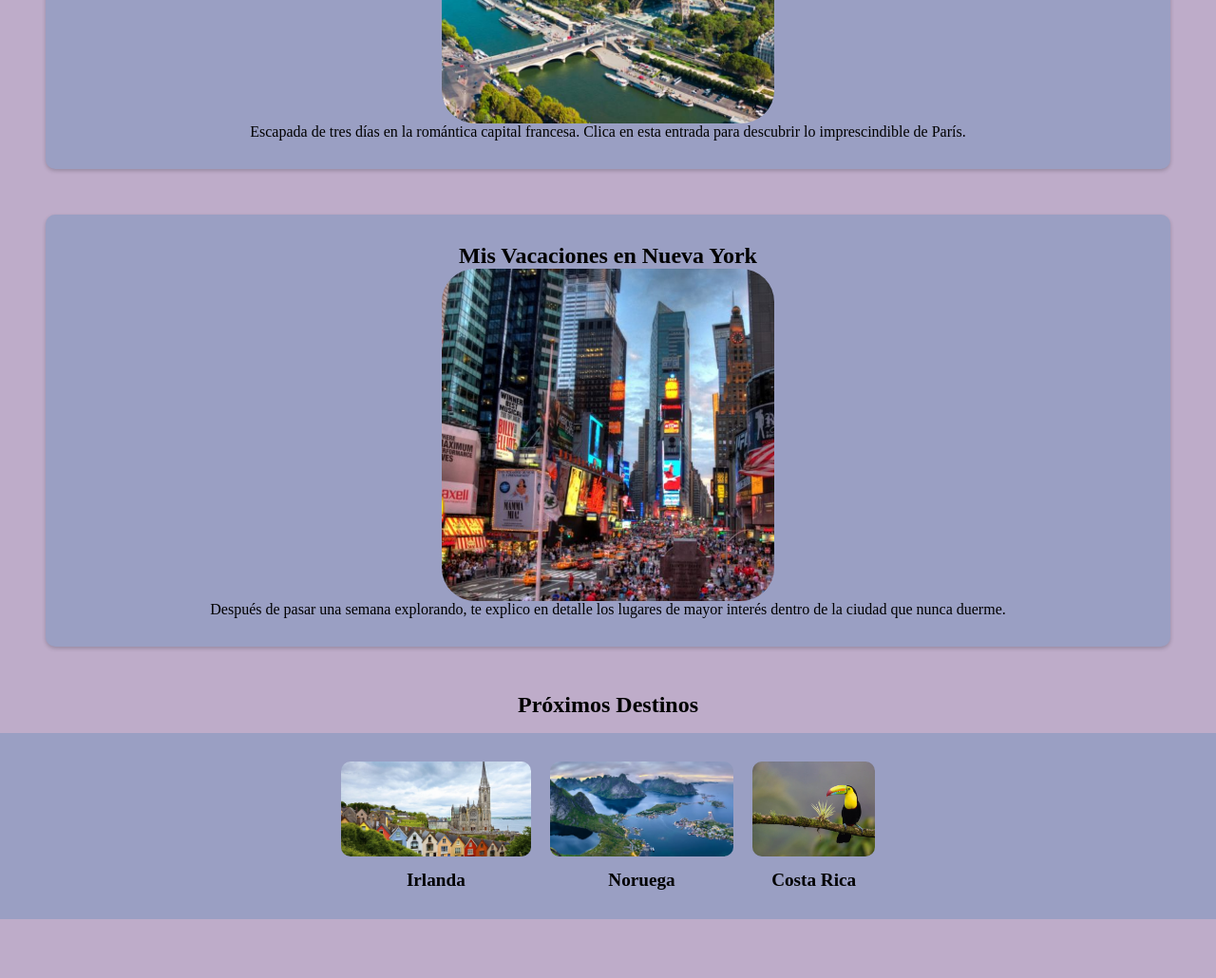
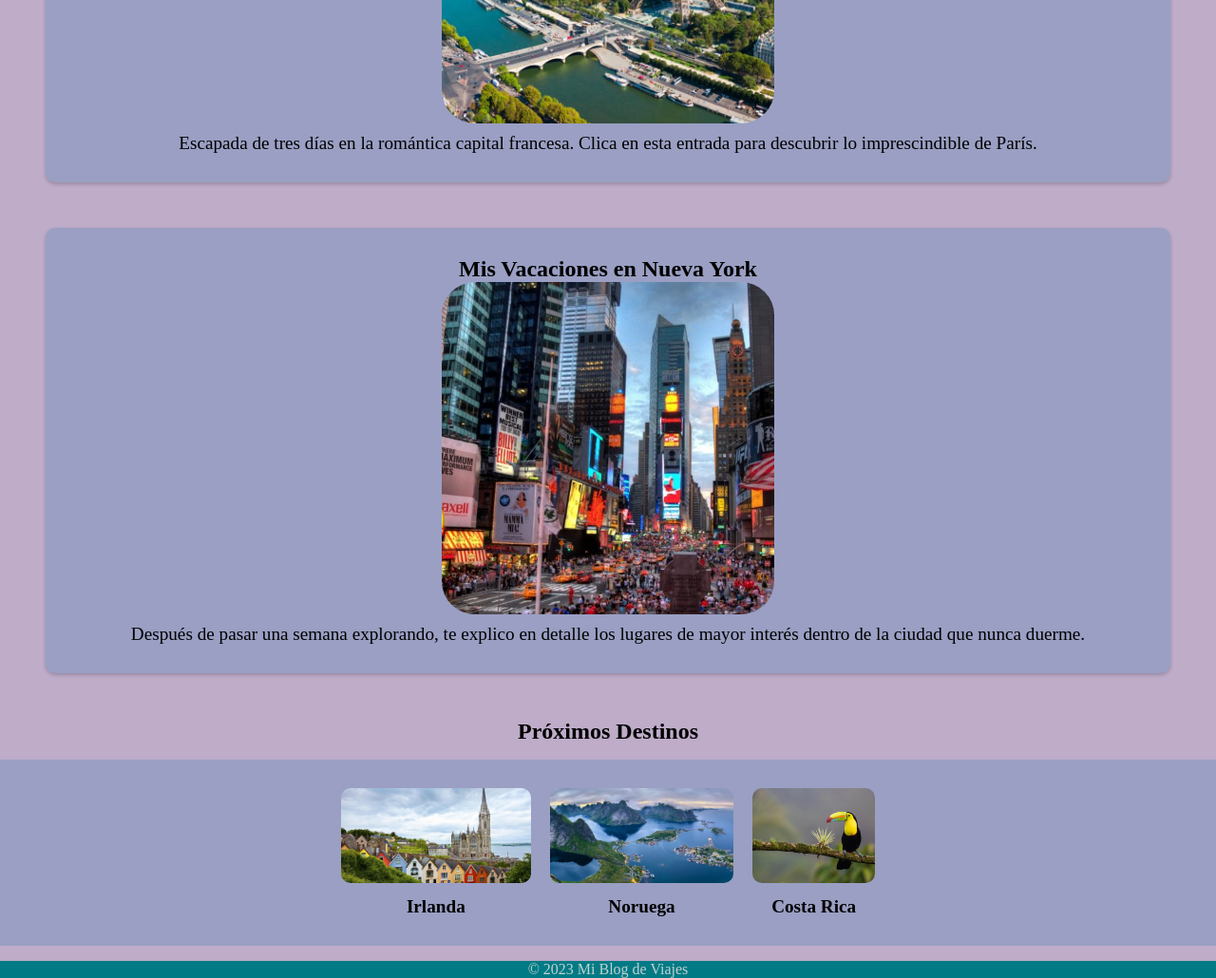
Before and after one commit to LauraGutierrezSa/202309-w2ch2-laura-gutierrez, a plain HTML site: page index.html in a window 1280 px wide. Shown: the part 500-1530 px from the top of the page at 95% size. Before the commit the page ends 1484 px from the top, so only its background shows below. Drawn offline with Linux system fonts and the light colour scheme.

Commit message:
Add footer and polish style

```diff
--- a/index.html
+++ b/index.html
@@ -26,14 +26,16 @@
     <section class="entries">
       <h2>Mis vacaciones en París</h2>
       <img src="images/paris.jpg" alt="vista aérea de la ciudad de París, con la torre Eiffel y el río Sena.">
-      <p>Escapada de tres días en la romántica capital francesa. Clica en esta entrada para descubrir lo
+      <p class="entry-description">Escapada de tres días en la romántica capital francesa. Clica en esta entrada para
+        descubrir lo
         imprescindible de París.
       </p>
     </section>
     <section class="entries">
       <h2>Mis Vacaciones en Nueva York</h2>
       <img src="images/newYork.jpg" alt="Avenida en Nueva York con tráfico y muchas luces.">
-      <p>Después de pasar una semana explorando, te explico en detalle los lugares de mayor interés dentro de la
+      <p class="entry-description">Después de pasar una semana explorando, te explico en detalle los lugares de mayor
+        interés dentro de la
         ciudad que nunca duerme. </p>
     </section>
     <section class="upcoming-destinations">
@@ -55,6 +57,9 @@
     </section>
 
   </main>
+  <footer class="footer">
+    <p>&copy; 2023 Mi Blog de Viajes</p>
+  </footer>
 </body>
 
 </html>
--- a/styles/styles.css
+++ b/styles/styles.css
@@ -68,6 +68,11 @@ body {
   object-fit: cover;
 }
 
+.entry-description {
+  font-size: 1.2rem;
+  margin-top: 10px;
+}
+
 .upcoming-destinations {
   text-align: center;
   overflow-x: auto;
@@ -96,3 +101,9 @@ body {
   margin-top: 10px;
   font-size: 1.2rem;
 }
+
+.footer {
+  background-color: #007b85;
+  text-align: center;
+  color: #c3d1d0;
+}
```
